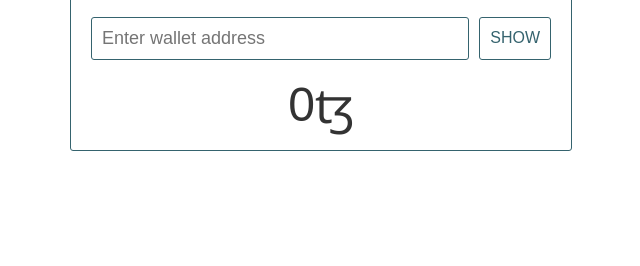
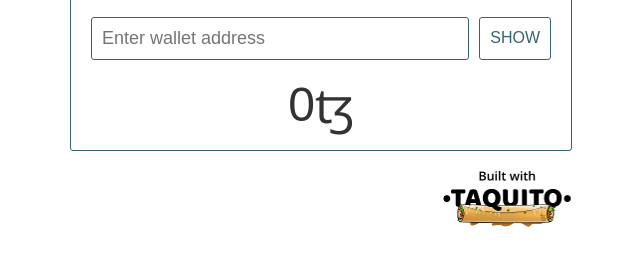
Before and after one commit to ecadlabs/taquito-boilerplate, a website built with Parcel: page src/index.html in a window 1280 px wide. Shown: the part 264-530 px from the top of the page, without its empty margins (319-959 px from the left). Built offline with nearby package versions, Linux system fonts and the light colour scheme; what @taquito/taquito would draw is missing.

Commit message:
Added the brand logo

```diff
--- a/src/app.css
+++ b/src/app.css
@@ -30,6 +30,13 @@ h1 {
   display: flex;
   flex-direction: column;
   padding: 20px;
+}
+
+#footer {
+  display: flex;
+  justify-content: flex-end;
+  width: 500px;
+  padding-top: 20px;
 }
 
 #balance-form {
--- a/src/index.html
+++ b/src/index.html
@@ -22,6 +22,9 @@
         <div id="balance-output" class="show"><span id="balance">0</span>ꜩ</div>
       </div>
     </div>
+    <div id="footer">
+      <img src="../assets/built-with-taquito.png" />
+    </div>
     <script src="main.ts"></script>
   </body>
 </html>
```
Also changed, not shown: README.md, assets/built-with-taquito.png (added).
